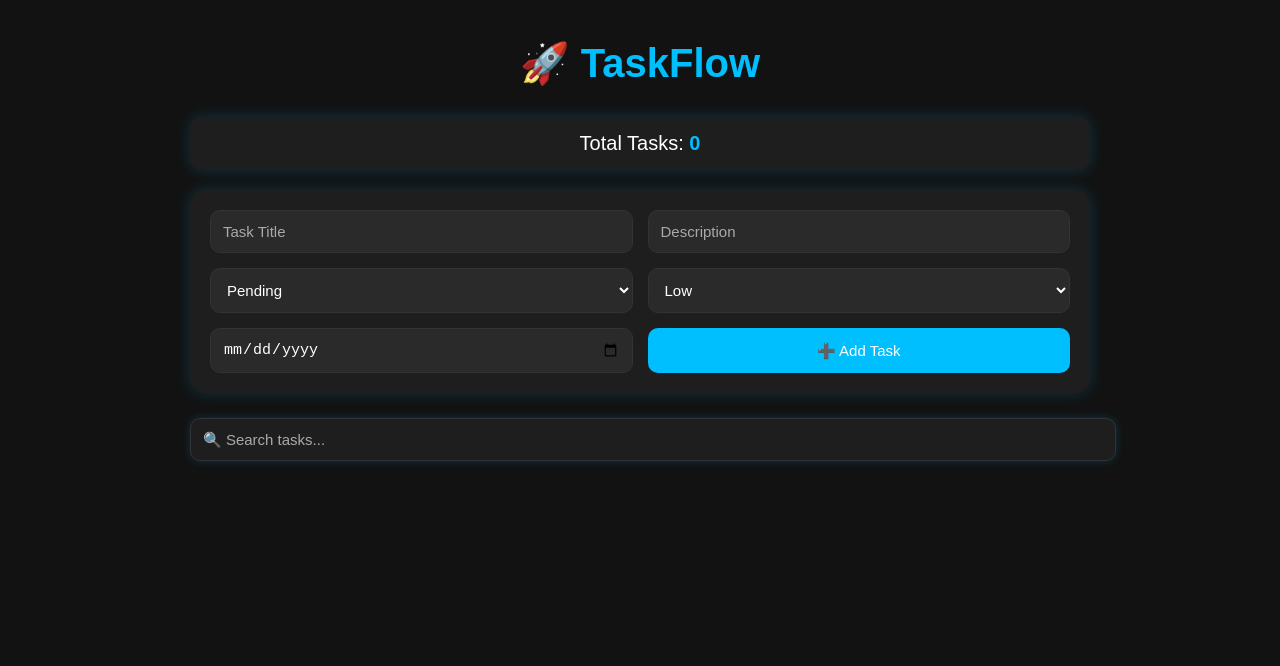
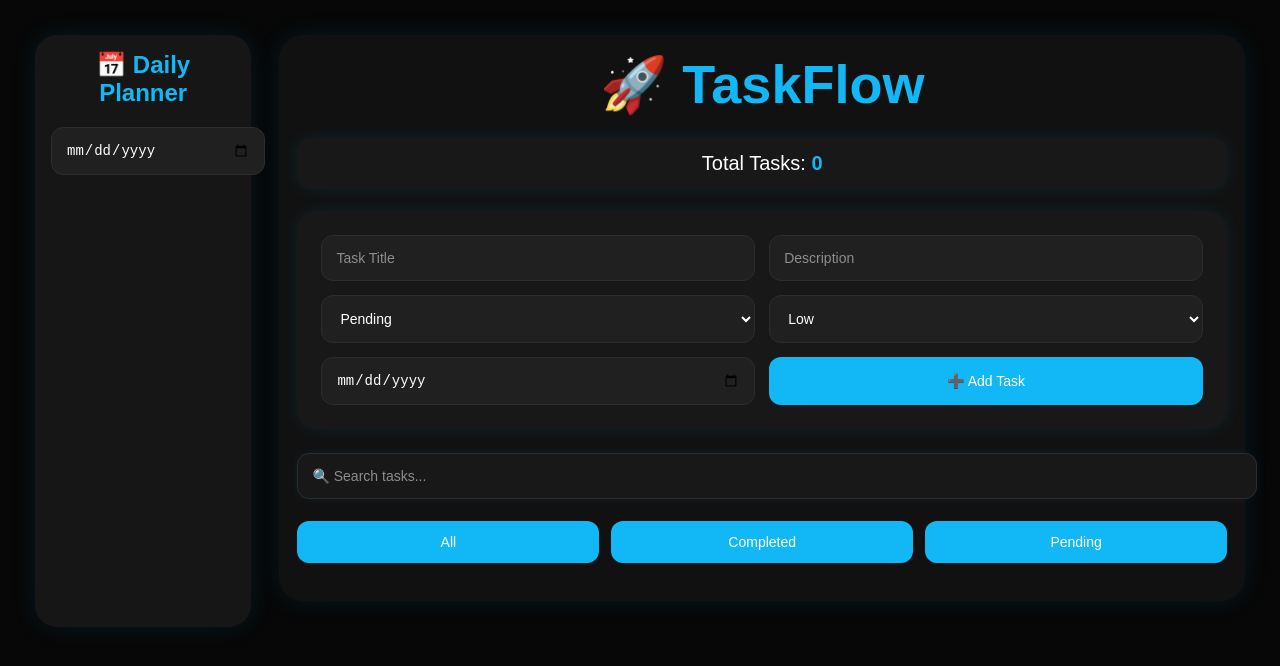
Before and after one commit to mohhams111-arch/taskflow, a website: page frontend/index.html in a window 1280 px wide. Drawn offline with Linux system fonts and the light colour scheme; no server answers.

Commit message:
Added calendar planner UI

```diff
--- a/frontend/app.js
+++ b/frontend/app.js
@@ -8,13 +8,23 @@ const searchInput = document.getElementById('searchInput');
 
 const taskCounter = document.getElementById('taskCounter');
 
+const calendarDate = document.getElementById('calendarDate');
+
+const dailyTasks = document.getElementById('dailyTasks');
+
 let editingTaskId = null;
+
+let currentFilter = 'all';
+
+let allTasks = [];
 
 async function getTasks() {
 
     const response = await fetch(apiUrl);
 
     const tasks = await response.json();
+
+    allTasks = tasks;
 
     taskList.innerHTML = '';
 
@@ -26,6 +36,14 @@ async function getTasks() {
             searchInput.value.toLowerCase()
         )
     )
+    .filter(task => {
+
+        if (currentFilter === 'all') {
+            return true;
+        }
+
+        return task.status === currentFilter;
+    })
     .forEach(task => {
 
         const statusClass =
@@ -83,6 +101,47 @@ async function getTasks() {
         `;
     });
 }
+
+function setFilter(filter) {
+
+    currentFilter = filter;
+
+    getTasks();
+}
+
+calendarDate.addEventListener('change', () => {
+
+    const selectedDate = calendarDate.value;
+
+    const filteredTasks = allTasks.filter(task =>
+        task.dueDate === selectedDate
+    );
+
+    dailyTasks.innerHTML = '';
+
+    if (filteredTasks.length === 0) {
+
+        dailyTasks.innerHTML = `
+            <p>No tasks for this day</p>
+        `;
+
+        return;
+    }
+
+    filteredTasks.forEach(task => {
+
+        dailyTasks.innerHTML += `
+
+            <div class="mini-task">
+
+                <h4>${task.title}</h4>
+
+                <p>${task.status}</p>
+
+            </div>
+        `;
+    });
+});
 
 taskForm.addEventListener('submit', async (e) => {
 
--- a/frontend/index.html
+++ b/frontend/index.html
@@ -14,6 +14,18 @@
 </head>
 
 <body>
+
+    <div class="layout">
+
+        <div class="sidebar">
+
+            <h2>📅 Daily Planner</h2>
+
+            <input type="date" id="calendarDate">
+
+            <div id="dailyTasks"></div>
+
+        </div>
 
         <div class="container">
 
@@ -83,7 +95,25 @@
                 placeholder="🔍 Search tasks..."
             >
 
+            <div class="filters">
+
+                <button onclick="setFilter('all')">
+                    All
+                </button>
+
+                <button onclick="setFilter('completed')">
+                    Completed
+                </button>
+
+                <button onclick="setFilter('pending')">
+                    Pending
+                </button>
+
+            </div>
+
             <div id="taskList"></div>
+
+        </div>
 
     </div>
 
--- a/frontend/style.css
+++ b/frontend/style.css
@@ -2,114 +2,209 @@ body {
 
     font-family: Arial, sans-serif;
 
-    background: #121212;
+    background: #070707;
 
     margin: 0;
 
-    padding: 0;
+    padding: 35px;
 
     color: white;
 }
 
+.layout {
+
+    display: flex;
+
+    justify-content: center;
+
+    align-items: flex-start;
+
+    gap: 28px;
+
+    width: 100%;
+
+    max-width: 1500px;
+
+    margin: auto;
+}
+
+.sidebar {
+
+    width: 240px;
+
+    min-height: 560px;
+
+    background: #161616;
+
+    padding: 16px;
+
+    border-radius: 22px;
+
+    position: sticky;
+
+    top: 20px;
+
+    box-shadow: 0 0 25px rgba(0,191,255,0.10);
+}
+
+.sidebar h2 {
+
+    color: #11b8f5;
+
+    text-align: center;
+
+    font-size: 24px;
+
+    margin-top: 0;
+
+    margin-bottom: 20px;
+}
+
+.sidebar input {
+
+    width: 100%;
+
+    margin-bottom: 18px;
+}
+
+#dailyTasks {
+
+    margin-top: 18px;
+}
+
+.mini-task {
+
+    background: #1f1f1f;
+
+    padding: 12px;
+
+    border-radius: 12px;
+
+    margin-bottom: 10px;
+
+    border-left: 4px solid #11b8f5;
+
+    transition: 0.3s;
+}
+
+.mini-task:hover {
+
+    transform: translateY(-2px);
+}
+
 .container {
 
-    width: 90%;
+    width: 100%;
 
-    max-width: 900px;
+    max-width: 930px;
 
-    margin: auto;
+    background: #111;
 
-    margin-top: 40px;
+    padding: 18px;
+
+    border-radius: 24px;
+
+    box-shadow: 0 0 25px rgba(0,191,255,0.10);
 }
 
 h1 {
 
     text-align: center;
 
-    color: #00bfff;
+    color: #11b8f5;
 
-    margin-bottom: 30px;
+    font-size: 54px;
 
-    font-size: 40px;
+    margin-top: 0;
+
+    margin-bottom: 22px;
 }
 
 .counter-box {
 
-    background: #1e1e1e;
+    background: #181818;
 
-    padding: 15px;
+    padding: 14px;
 
-    border-radius: 12px;
+    border-radius: 14px;
 
-    margin-bottom: 20px;
+    margin-bottom: 22px;
 
     text-align: center;
 
     font-size: 20px;
 
-    box-shadow: 0 0 15px rgba(0,191,255,0.2);
+    box-shadow: 0 0 15px rgba(0,191,255,0.10);
 }
 
 #taskCounter {
 
-    color: #00bfff;
+    color: #11b8f5;
 
     font-weight: bold;
 }
 
 form {
 
-    background: #1e1e1e;
+    background: #181818;
 
-    padding: 20px;
+    padding: 24px;
 
-    border-radius: 15px;
+    border-radius: 20px;
 
-    box-shadow: 0 0 15px rgba(0,191,255,0.2);
+    box-shadow: 0 0 15px rgba(0,191,255,0.10);
 
     display: grid;
 
     grid-template-columns: 1fr 1fr;
 
-    gap: 15px;
+    gap: 14px;
 
-    margin-bottom: 25px;
+    margin-bottom: 24px;
 }
 
 input,
 select {
 
-    padding: 12px;
+    padding: 14px;
 
-    border-radius: 10px;
+    border-radius: 12px;
 
-    border: 1px solid #333;
+    border: 1px solid #2d2d2d;
 
-    background: #2a2a2a;
+    background: #202020;
 
     color: white;
 
-    font-size: 15px;
+    font-size: 14px;
+
+    outline: none;
+}
+
+input:focus,
+select:focus {
+
+    border-color: #11b8f5;
 }
 
 input::placeholder {
 
-    color: #aaa;
+    color: #8d8d8d;
 }
 
 button {
 
-    padding: 12px;
+    padding: 13px;
 
-    border-radius: 10px;
+    border-radius: 12px;
 
     border: none;
 
-    background: #00bfff;
+    background: #11b8f5;
 
     color: white;
 
-    font-size: 15px;
+    font-size: 14px;
 
     cursor: pointer;
 
@@ -118,72 +213,90 @@ button {
 
 button:hover {
 
-    background: #009acd;
+    background: #0da6de;
 
-    transform: scale(1.03);
+    transform: scale(1.02);
 }
 
 #searchInput {
 
     width: 100%;
 
-    margin-bottom: 25px;
+    margin-bottom: 22px;
 
-    background: #1e1e1e;
+    background: #181818;
 
-    box-shadow: 0 0 10px rgba(0,191,255,0.2);
+    box-shadow: 0 0 10px rgba(0,191,255,0.08);
+}
+
+.filters {
+
+    display: flex;
+
+    gap: 12px;
+
+    margin-bottom: 20px;
+}
+
+.filters button {
+
+    flex: 1;
 }
 
 .task {
 
-    background: #1e1e1e;
+    background: #181818;
 
-    padding: 20px;
+    padding: 22px;
 
-    margin-bottom: 20px;
+    margin-bottom: 16px;
 
-    border-radius: 15px;
+    border-radius: 18px;
 
-    box-shadow: 0 0 15px rgba(0,0,0,0.5);
+    box-shadow: 0 0 15px rgba(0,0,0,0.45);
 
     transition: 0.3s;
 
-    border-left: 5px solid #00bfff;
+    border-left: 4px solid #11b8f5;
 
     animation: fadeIn 0.4s ease;
 }
 
 .task:hover {
 
-    transform: translateY(-5px);
+    transform: translateY(-4px);
 
-    box-shadow: 0 0 20px rgba(0,191,255,0.3);
+    box-shadow: 0 0 20px rgba(0,191,255,0.15);
 }
 
 .task h3 {
 
     margin-top: 0;
 
-    color: #00bfff;
+    color: #11b8f5;
+
+    font-size: 28px;
 }
 
 .task p {
 
     margin: 8px 0;
 
-    color: #ddd;
+    color: #d7d7d7;
+
+    font-size: 16px;
 }
 
 .task button {
 
     margin-right: 10px;
 
-    margin-top: 10px;
+    margin-top: 12px;
 }
 
 .completed {
 
-    color: #00ff99;
+    color: #00ff66;
 
     font-weight: bold;
 }
@@ -211,7 +324,7 @@ button:hover {
 
 .low {
 
-    color: #00bfff;
+    color: #11b8f5;
 
     font-weight: bold;
 }
@@ -233,6 +346,21 @@ button:hover {
     }
 }
 
+@media (max-width: 1100px) {
+
+    .layout {
+
+        flex-direction: column;
+    }
+
+    .sidebar {
+
+        width: 100%;
+
+        position: relative;
+    }
+}
+
 @media (max-width: 700px) {
 
     form {
```
Also changed, not shown: 1 other file. Lines whose indentation alone changed are shown as unchanged.
